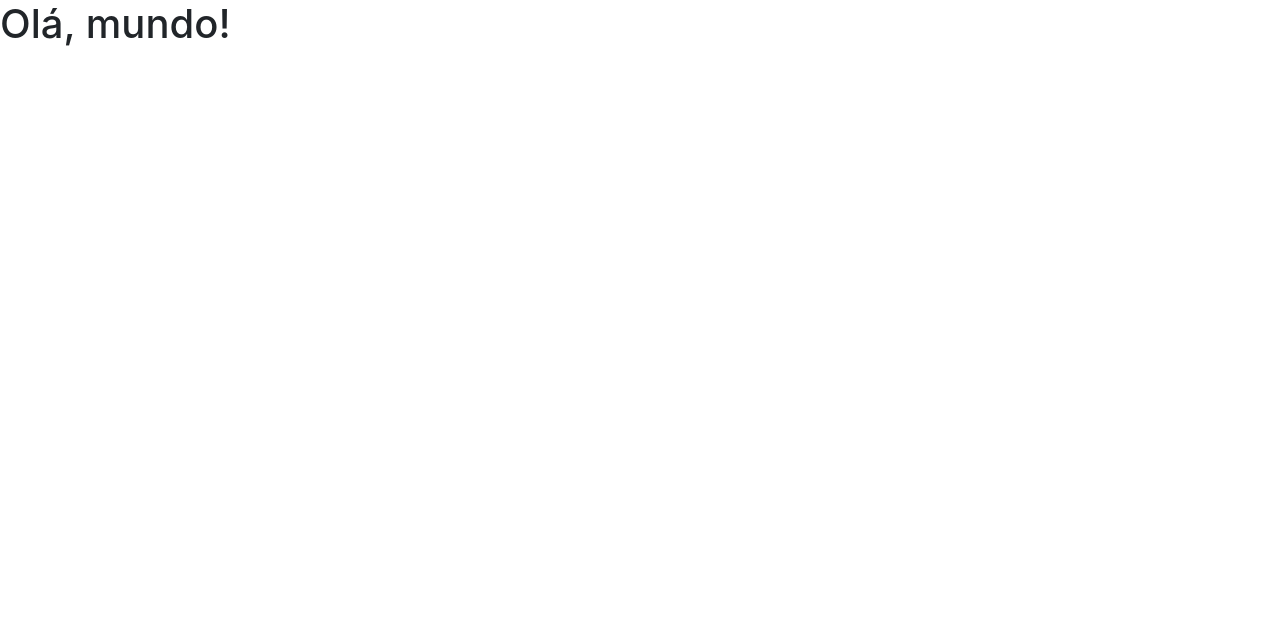
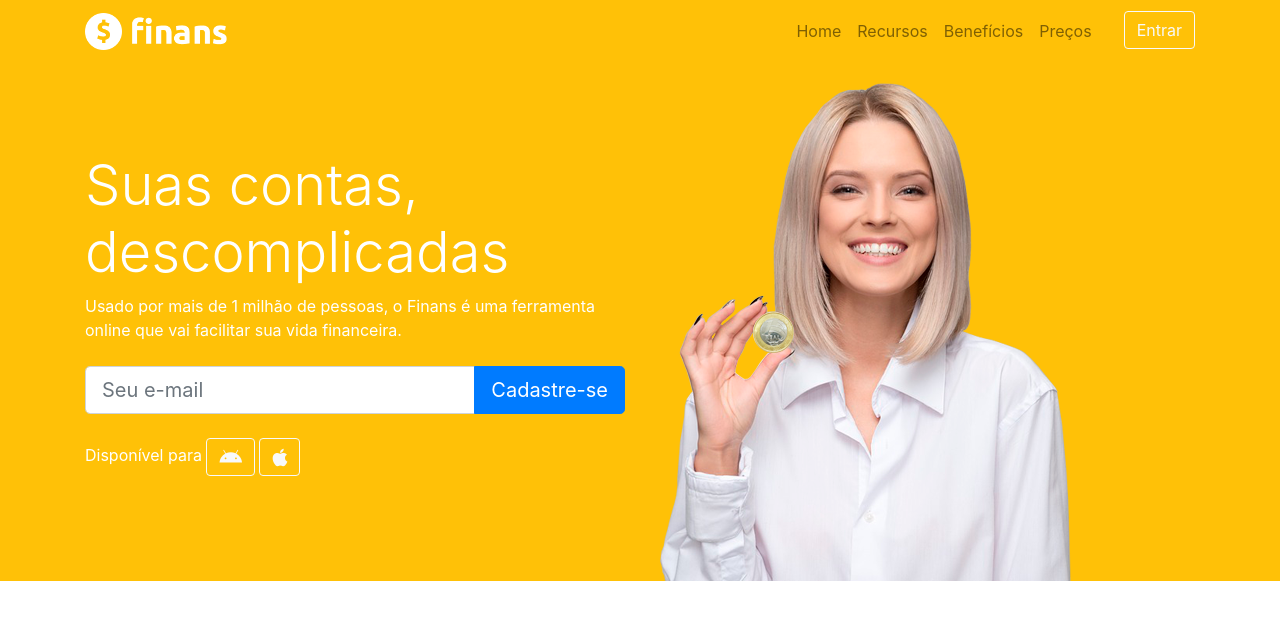
Before and after one commit to cosmo-matias/finans, a plain HTML site: page index.html in a window 1280 px wide. Drawn offline with nearby package versions, Linux system fonts and the light colour scheme.

Commit message:
Configurando o topo

```diff
--- /dev/null
+++ b/css/estilo.css
@@ -0,0 +1,4 @@
+#home{
+    background: #ffc107;
+    color: white;
+}
--- a/index.html
+++ b/index.html
@@ -11,10 +11,85 @@
     <!-- Font Awesome -->
     <script src="https://kit.fontawesome.com/9a7c19b4fb.js" crossorigin="anonymous"></script>
 
-    <title>Olá, mundo!</title>
+    <!-- Estilo customizado -->
+    <link rel="stylesheet" type="text/css" href="css/estilo.css">
+
+
+    <title>Finans - finanças pessoais</title>
   </head>
   <body>
-    <h1>Olá, mundo!</h1>
+
+    <header>
+      <nav class="navbar navbar-expand-sm navbar-light bg-warning">
+        <div class="container">
+
+          <a href="#" class="navbar-brand">
+            <img src="img/logo.png" width="142">
+          </a>
+
+          <button class="navbar-toggler" data-toggle="collapse" data-target="#nav-principal">
+            <span class="navbar-toggler-icon"></span>
+          </button>
+
+          <div class="collapse navbar-collapse" id="nav-principal">
+            <ul class="navbar-nav ml-auto">
+              <li class="nav-item">
+                <a href="" class="nav-link">Home</a>
+              </li>
+              <li class="nav-item">
+                <a href="" class="nav-link">Recursos</a>
+              </li>
+              <li class="nav-item">
+                <a href="" class="nav-link">Benefícios</a>
+              </li>
+              <li class="nav-item">
+                <a href="" class="nav-link">Preços</a>
+              </li>
+              <li class="nav-item">
+                <a href="" class="btn btn-outline-light ml-4">Entrar</a>
+              </li>
+
+            </ul>
+
+          </div>
+
+        </div>
+      </nav>
+    </header>
+
+    <section id="home"> <!-- Início seção home -->
+      <div class="container">
+        <div class="row">
+          <div class="col-md-6 d-flex"><!-- Textos da seção -->
+            <div class="align-self-center">
+              <h1 class="display-4">Suas contas, descomplicadas</h1>
+              <p>
+                Usado por mais de 1 milhão de pessoas, o Finans é uma ferramenta online que vai facilitar sua vida financeira.
+              </p>
+              <form class="mt-4 mb-4">
+                <div class="input-group input-group-lg">
+                  <input type="text" placeholder="Seu e-mail" class="form-control">
+                  <div class="input-group-append">
+                    <button type="button" class="btn btn-primary">Cadastre-se</button>
+                  </div>
+                </div>
+              </form>
+              <p>Disponível para
+                <a href="" class="btn btn-outline-light">
+                  <i class="fa-brands fa-android fa-lg "></i>
+                </a>
+                <a href="" class="btn btn-outline-light">
+                  <i class="fa-brands fa-apple fa-lg"></i>
+                </a>
+              </p>
+            </div>
+          </div><!-- Fim textos da seção -->
+          <div class="col-md-6 d-none d-md-block">
+            <img src="img/capa-mulher.png">
+          </div>
+        </div>
+      </div>
+    </section> <!-- Fim seção home -->
 
     <!-- JavaScript (Opcional) -->
     <!-- jQuery primeiro, depois Popper.js, depois Bootstrap JS -->
```
